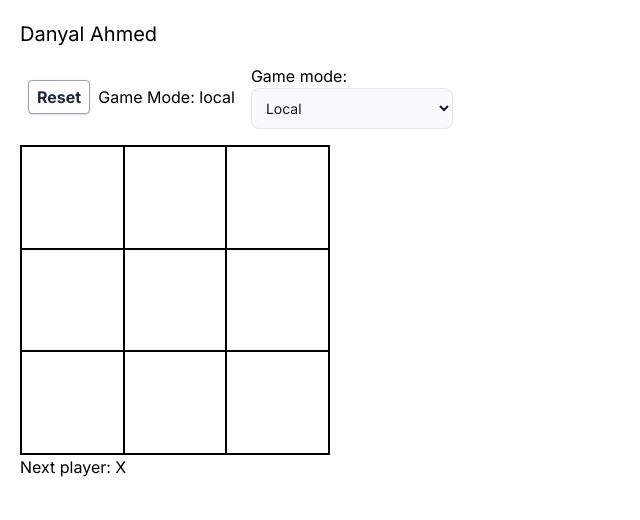
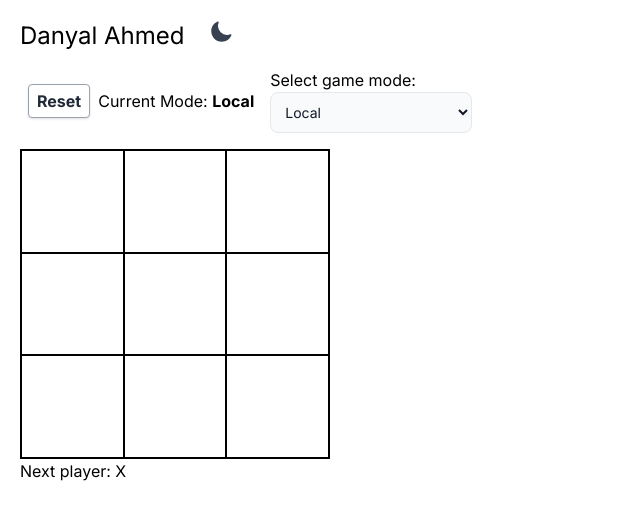
Before and after one commit to theonlynanu/website, a Next.js app: page / in a window 1280 px wide. Shown: the top 520 px of the page, without its empty margins (0-640 px from the left). Built offline with nearby package versions, Linux system fonts and the light colour scheme.

Commit message:
Add dark/light mode switcher
This adds a theme provider in the root layout,
which may cause warnings in the future. heroicons
were added as a dev dependency - largely for type
errors. Mismatches may need to be handled in the future.

```diff
--- a/package.json
+++ b/package.json
@@ -20,7 +20,7 @@
     "autoprefixer": "10.4.14",
     "axios": "^1.4.0",
     "eslint": "8.41.0",
-    "eslint-config-next": "13.4.4",
+    "eslint-config-next": "^12.0.4",
     "next": "13.4.4",
     "next-themes": "^0.2.1",
     "postcss": "8.4.24",
@@ -28,5 +28,8 @@
     "react-dom": "18.2.0",
     "tailwindcss": "3.3.2",
     "typescript": "5.0.4"
+  },
+  "devDependencies": {
+    "@heroicons/react": "^2.0.18"
   }
 }
--- /dev/null
+++ b/src/app/Provider.tsx
@@ -0,0 +1,12 @@
+"use client"
+import { ThemeProvider } from "next-themes"
+
+const Providers = ({children}: {children: React.ReactNode}) => {
+    return (
+        <ThemeProvider enableSystem={true} attribute="class">
+        {children}
+        </ThemeProvider>
+    );
+}
+
+export default Providers;
--- /dev/null
+++ b/src/app/components/@heroicons.d.tsx
@@ -0,0 +1 @@
+declare module "@heroicons/react";
--- /dev/null
+++ b/src/app/components/DarkModeBtn.tsx
@@ -0,0 +1,31 @@
+"use client"
+import { useState, useEffect } from "react"
+import { useTheme } from "next-themes"
+import {SunIcon, MoonIcon} from '@heroicons/react/24/solid'
+
+const DarkModeBtn = () => {
+    const [mounted, setMounted] = useState(false)
+    const { systemTheme, theme, setTheme } = useTheme()
+
+    useEffect(() => {
+        setMounted(true)
+    }, [])
+
+    if (!mounted) {
+        return null
+    }
+
+    const currentTheme = theme === "system"? systemTheme: theme
+
+    return (
+        <div>
+            {currentTheme == 'dark' ? (
+                <SunIcon className="h-6 w-6 cursor-pointer text-yellow-400" onClick={() => setTheme('light')} />
+            ) : (
+                <MoonIcon className="h-6 w-6 cursor-pointer text-gray-700" onClick={() => setTheme('dark')} />
+            ) }
+        </div>
+    )
+}
+
+export default DarkModeBtn
--- /dev/null
+++ b/src/app/components/Footer.tsx
@@ -0,0 +1,7 @@
+const Footer = () => {
+    return (
+        <footer></footer>
+    )
+}
+
+export default Footer;
--- /dev/null
+++ b/src/app/components/Header.tsx
@@ -0,0 +1,12 @@
+import DarkModeBtn from "./DarkModeBtn"
+
+const Header = () => {
+    return (
+        <header className="flex gap-6">
+            <div className="text-2xl">Danyal Ahmed</div>
+            <DarkModeBtn />
+        </header>
+    )
+}
+
+export default Header;
--- a/src/app/layout.tsx
+++ b/src/app/layout.tsx
@@ -1,5 +1,8 @@
 import './globals.css'
 import { Inter } from 'next/font/google'
+import Providers from './Provider'
+import Header from './components/Header'
+import Footer from './components/Footer'
 
 const inter = Inter({ subsets: ['latin'] })
 
@@ -14,10 +17,13 @@ export default function RootLayout({
   children: React.ReactNode
 }) {
   return (
-    <html lang="en">
+    <html lang="en" className='h-full scroll-smooth'>
       <body className={inter.className}>
-      <h1 className="text-xl">Danyal Ahmed</h1>
-        {children}
+        <Providers>
+          <Header />
+          <main>{children}</main>
+          <Footer />
+        </Providers>
       </body>
     </html>
   )
--- a/src/app/page.tsx
+++ b/src/app/page.tsx
@@ -1,5 +1,4 @@
 import Game from "../components/game"
-import Board from "../components/board"
 
 export default function Index() {
 
--- a/src/components/game.tsx
+++ b/src/components/game.tsx
@@ -35,11 +35,11 @@ export default function Game() {
         Reset
         </button>
 
-        <p>Game Mode: {gameMode}</p>
+        <p className="capitalize">Current mode: <strong>{gameMode}</strong></p>
 
         <form className="p-4">
             <label>
-            Game mode:
+            Select game mode:
             <select
             name="selectedGameMode"
             defaultValue="local"
--- a/tailwind.config.js
+++ b/tailwind.config.js
@@ -8,5 +8,5 @@ module.exports = {
   plugins: [
     require('@tailwindcss/typography')
   ],
-  darkMode: ['class', '.dark-theme'],
+  darkMode: 'class',
 }
```
Also changed, not shown: 1 other file (tests, documents, lock files or other folders).
